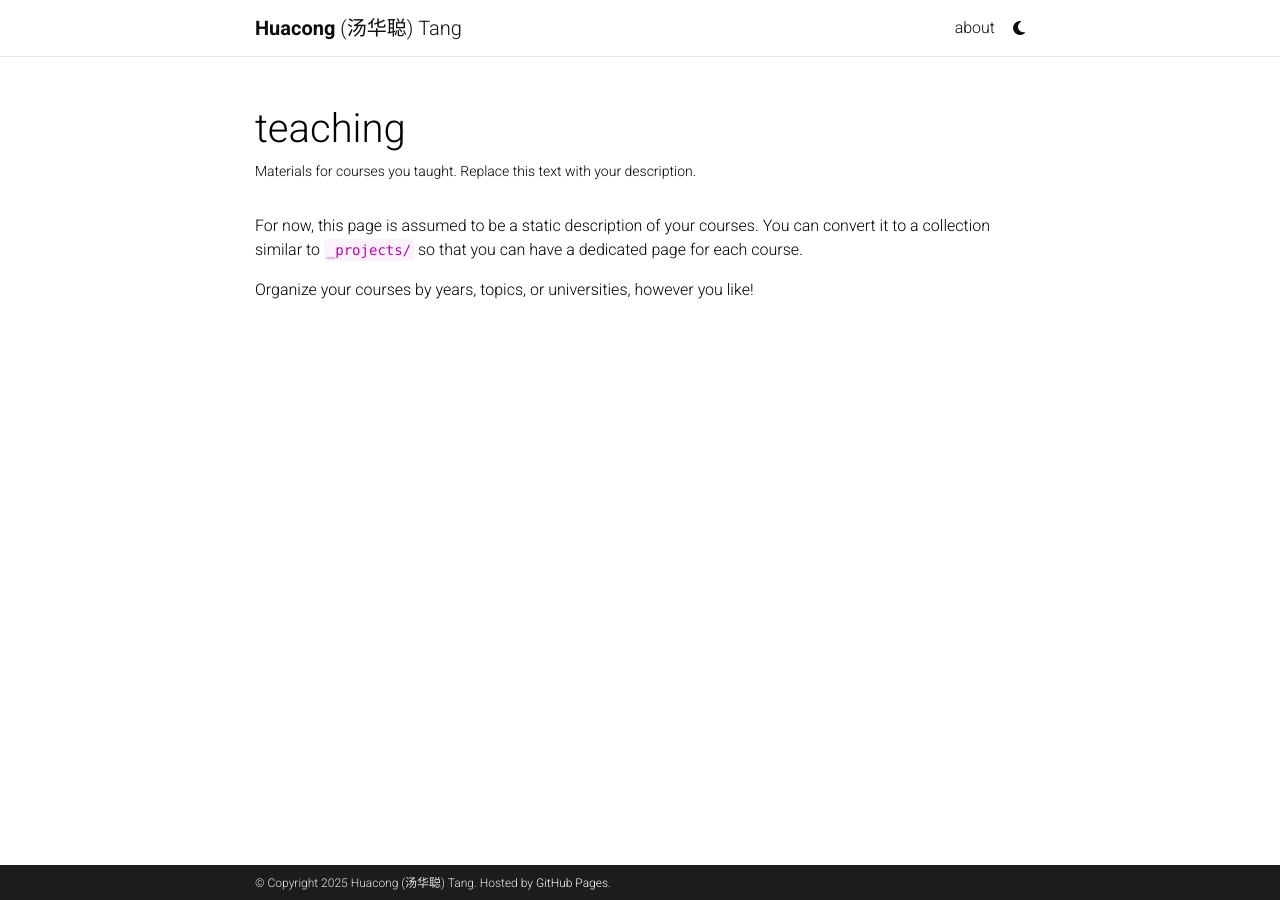
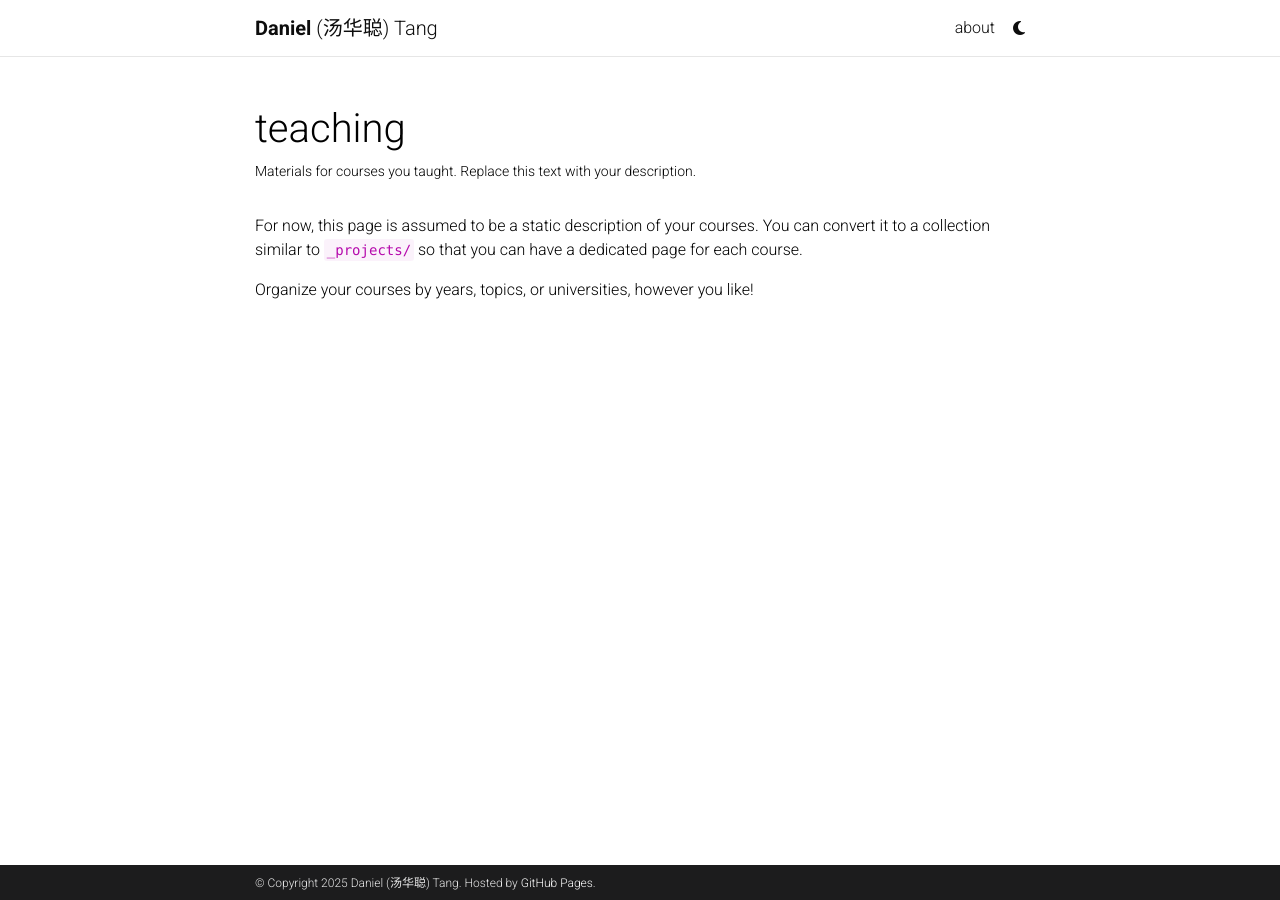
Before and after one commit to TINKPA/TINKPA.github.io, a Jekyll site: the page built from _pages/teaching.md, in a window 1280 px wide. Built offline with Jekyll 4.4.1, drawn with Linux system fonts in a browser that asks for light colours; comment, search, counter and statistics services are not loaded; a style sheet for code colours, icons or effects is not loaded.

Commit message:
Update _config.yml

```diff
--- a/_config.yml
+++ b/_config.yml
@@ -3,10 +3,10 @@
 # -----------------------------------------------------------------------------
 
 title: blank # the website title (if blank, full name will be used instead)
-first_name: Huacong
+first_name: Daniel
 middle_name: (汤华聪)
 last_name: Tang
-email: hctang@ucla.com
+email: idountang@gmail.com
 description: > # the ">" symbol means to ignore newlines until "footer_text:"
   A simple, whitespace theme for academics. Based on [*folio](https://github.com/bogoli/-folio) design.
 footer_text: >
```
